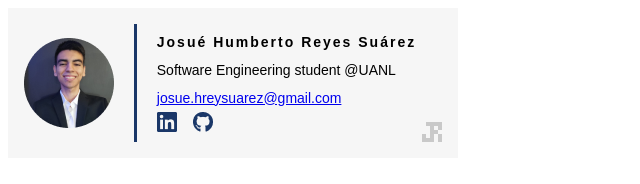
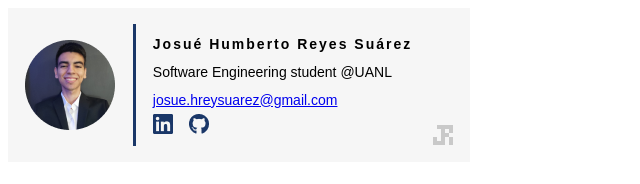
Before and after one commit to jhreyess/mail-signature, a plain HTML site: page index.html in a window 1280 px wide. Shown: the whole page, without its empty margins (0-640 px from the left). Drawn offline with Linux system fonts and the light colour scheme.

Commit message:
Improved email signature HTML layout

```diff
--- a/index.html
+++ b/index.html
@@ -1,18 +1,29 @@
-<div
-    style="font-family: Arial, sans-serif;
-            font-size: 14px; padding: 16px; box-sizing: border-box; position: relative;
-            background-color:#f6f6f6; width: 450px; height: 150px;"
-    >
-    <img src="https://raw.githubusercontent.com/jhreyess/mail-signature/main/img/picture.png" style="vertical-align: middle;">
-    <div style="border-left: 3px solid #1A3768; height: 100%; display: inline-block; vertical-align: middle; margin: 0 16px;"></div>
-    <div style="display: inline-block; vertical-align: middle; line-height: 24px;">
+<table style="font-family: Arial, sans-serif;
+        font-size: 14px;
+        border-spacing: 16px;
+        position: relative;
+        background-color:#f6f6f6;
+        width: 462px;
+        height: 154px;">
+    <tbody>
+        <tr>
+            <td>
+                <img src="https://raw.githubusercontent.com/jhreyess/mail-signature/main/img/picture.png" title="Josue Reyes">
+            </td>
+            <td style="border-left: 3px solid #1A3768; height: 100%; margin: 0;">
+                <div style="line-height: 24px; padding-left: 16px;">
                     <p style="margin: 0; padding: 2px 0; letter-spacing: 2px;"><strong>Josu&eacute; Humberto Reyes Suárez</strong></p>
                     <p style="margin: 0; padding: 2px 0;">Software Engineering student @UANL</p>
                     <p style="margin: 0; padding: 2px 0;"><a href="mailto:josue.hreysuarez@gmail.com">josue.hreysuarez@gmail.com</a></p>
                     <div>
-            <a href="https://www.linkedin.com/in/jhreyess/" target="_blank" style="margin-right: 12px;"><img src="https://raw.githubusercontent.com/jhreyess/mail-signature/main/img/linkedin.png"/></a>
-            <a href="https://github.com/jhreyess" target="_blank"><img src="https://raw.githubusercontent.com/jhreyess/mail-signature/main/img/github.png"/></a>
+                        <a href="https://www.linkedin.com/in/jhreyess/" target="_blank" style="margin-right: 12px; display: inline-block;"><img src="https://raw.githubusercontent.com/jhreyess/mail-signature/main/img/linkedin.png" title="LinkedIn"/></a>
+                        <a href="https://github.com/jhreyess" target="_blank" style="display: inline-block;"><img src="https://raw.githubusercontent.com/jhreyess/mail-signature/main/img/github.png" title="Github"/></a>
                     </div>
                 </div>
-    <img src="https://raw.githubusercontent.com/jhreyess/mail-signature/main/img/logo.png" style="position: absolute; right: 16px; bottom: 16px;"/>
-</div>
+            </td>
+            <td style="vertical-align: bottom;">
+                <img src="https://raw.githubusercontent.com/jhreyess/mail-signature/main/img/logo.png" title="jhreyess"/>
+            </td>
+        </tr>
+    </tbody>
+</table>
```
Lines whose indentation alone changed are shown as unchanged.
